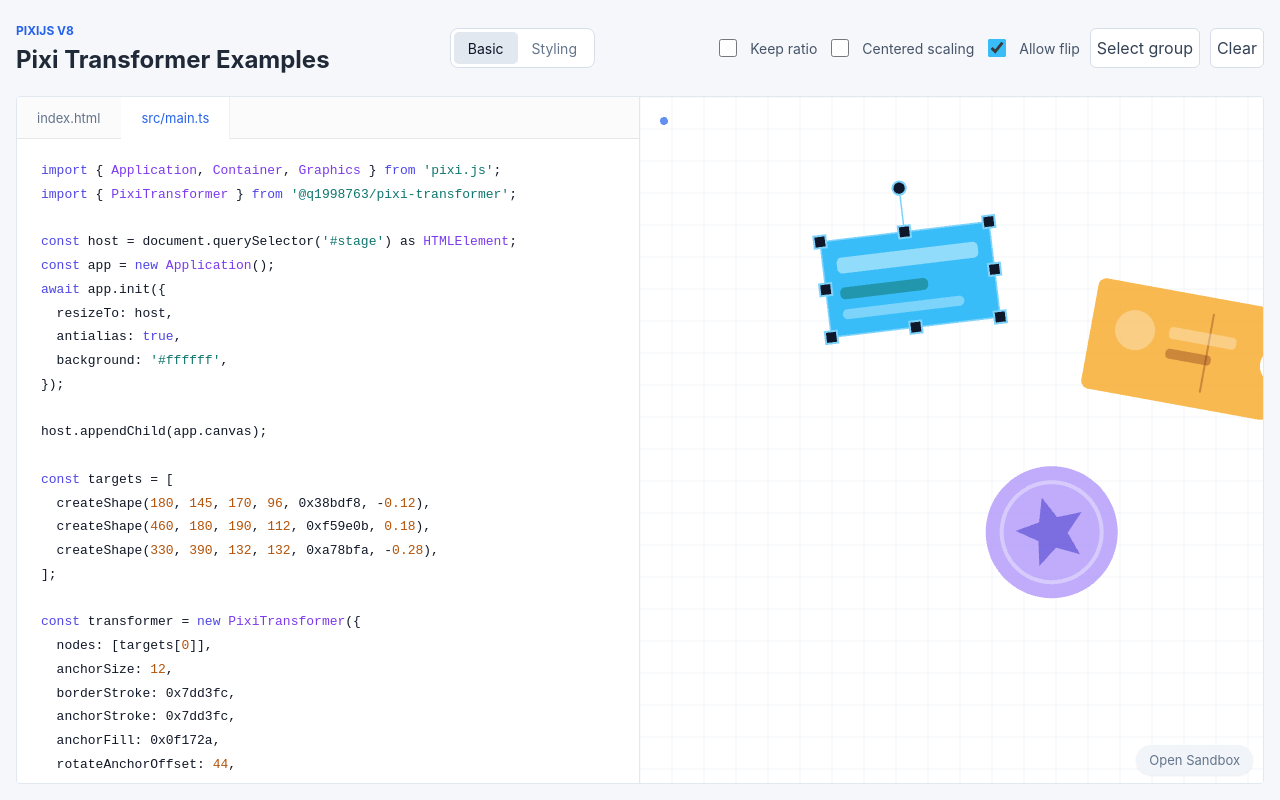
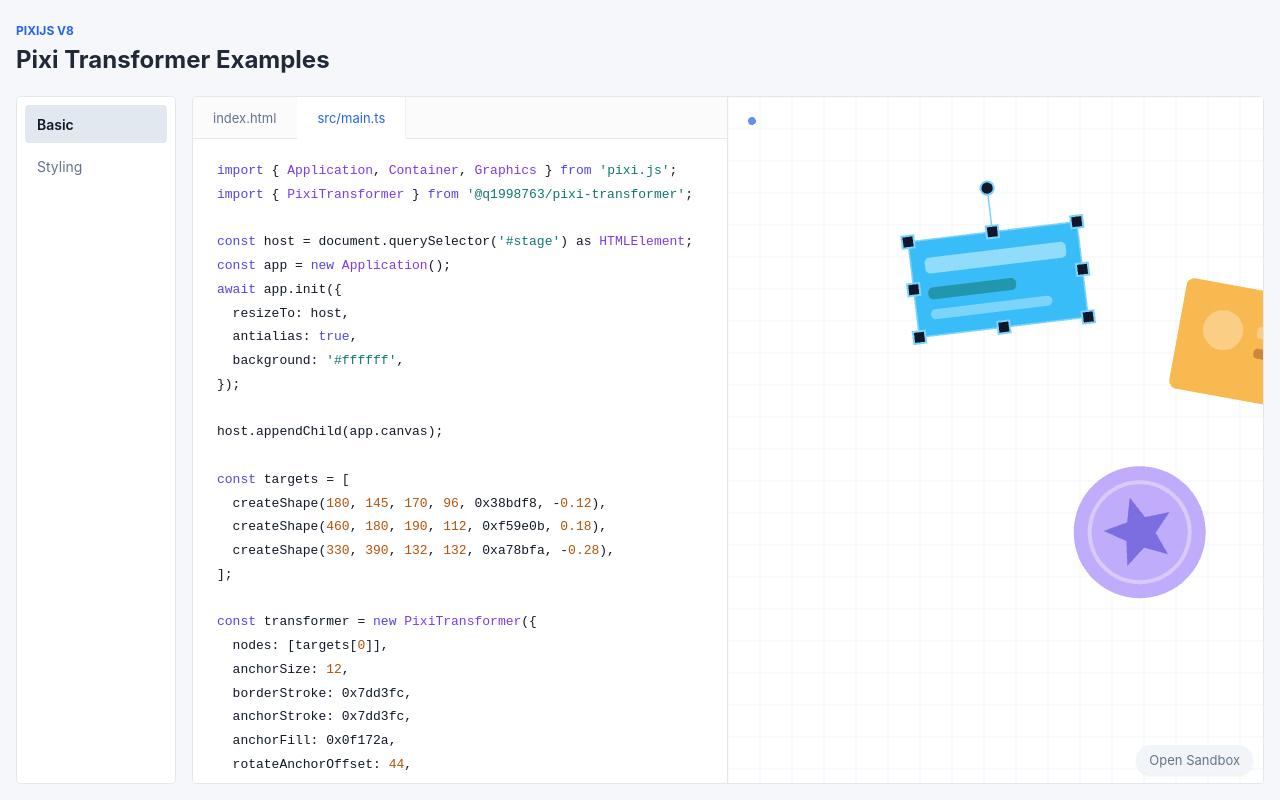
Before and after one commit to q1998763/pixi-transformer, a website built with Vite: page index.html in a window 1280 px wide. Built offline with nearby package versions, Linux system fonts and the light colour scheme; animation ran at ten frames a second.

Commit message:
Release 0.1.1 and add npm publish workflow

```diff
--- a/index.html
+++ b/index.html
@@ -13,19 +13,13 @@
           <p class="eyebrow">PixiJS v8</p>
           <h1>Pixi Transformer Examples</h1>
         </div>
-        <nav class="example-tabs" aria-label="Demo examples">
+      </header>
+      <main class="workspace">
+        <nav class="example-menu" aria-label="Demo examples">
           <button class="example-tab is-active" type="button" data-example="basic">Basic</button>
           <button class="example-tab" type="button" data-example="styling">Styling</button>
         </nav>
-        <div class="controls" aria-label="Transformer options">
-          <label><input id="keepRatio" type="checkbox" /> Keep ratio</label>
-          <label><input id="centered" type="checkbox" /> Centered scaling</label>
-          <label><input id="flip" type="checkbox" checked /> Allow flip</label>
-          <button id="multiSelect" type="button">Select group</button>
-          <button id="clearSelect" type="button">Clear</button>
-        </div>
-      </header>
-      <main class="sandbox">
+        <div class="sandbox">
           <section class="editor" aria-label="Example source code">
             <div class="tabs">
               <button class="tab is-active" type="button" data-file="index.html">index.html</button>
@@ -37,6 +31,7 @@
             <div id="stage"></div>
             <button id="openSandbox" class="sandbox-link" type="button">Open Sandbox</button>
           </section>
+        </div>
       </main>
     </div>
   </body>
--- a/package.json
+++ b/package.json
@@ -1,6 +1,6 @@
 {
   "name": "@q1998763/pixi-transformer",
-  "version": "0.1.0",
+  "version": "0.1.1",
   "type": "module",
   "description": "Konva-style transform controls for PixiJS v8.",
   "license": "MIT",
--- a/src/demo.css
+++ b/src/demo.css
@@ -28,8 +28,6 @@ body,
 .demo-header {
   display: flex;
   align-items: center;
-  justify-content: space-between;
-  gap: 24px;
   min-height: 64px;
 }
 
@@ -49,52 +47,40 @@ h1 {
   letter-spacing: 0;
 }
 
-.example-tabs {
+.workspace {
+  display: grid;
+  grid-template-columns: 160px minmax(0, 1fr);
+  gap: 16px;
+  min-height: 0;
+}
+
+.example-menu {
   display: flex;
-  align-items: center;
-  min-height: 40px;
-  padding: 3px;
-  border: 1px solid #d8dee9;
-  border-radius: 8px;
+  flex-direction: column;
+  align-items: stretch;
+  gap: 4px;
+  min-height: 0;
+  padding: 8px;
+  border: 1px solid #e2e8f0;
+  border-radius: 4px;
   background: #ffffff;
 }
 
 .example-tab {
-  min-height: 32px;
-  padding: 0 14px;
+  min-height: 38px;
+  padding: 0 12px;
   border: 0;
-  border-radius: 5px;
+  border-radius: 4px;
   color: #64748b;
   background: transparent;
   font-size: 14px;
+  text-align: left;
 }
 
 .example-tab.is-active {
   color: #0f172a;
   background: #e2e8f0;
-}
-
-.controls {
-  display: flex;
-  align-items: center;
-  flex-wrap: wrap;
-  justify-content: flex-end;
-  gap: 10px;
-}
-
-label {
-  display: flex;
-  align-items: center;
-  gap: 10px;
-  color: #475569;
-  font-size: 14px;
-  white-space: nowrap;
-}
-
-input {
-  width: 18px;
-  height: 18px;
-  accent-color: #38bdf8;
+  font-weight: 600;
 }
 
 button {
@@ -241,13 +227,22 @@ canvas {
   }
 
   .demo-header {
-    align-items: flex-start;
-    flex-direction: column;
-    gap: 14px;
+    min-height: auto;
   }
 
-  .controls {
-    justify-content: flex-start;
+  .workspace {
+    grid-template-columns: 1fr;
+    grid-template-rows: auto minmax(0, 1fr);
+    gap: 12px;
+  }
+
+  .example-menu {
+    flex-direction: row;
+  }
+
+  .example-tab {
+    flex: 1;
+    text-align: center;
   }
 
   .sandbox {
--- a/src/demo.ts
+++ b/src/demo.ts
@@ -4,11 +4,6 @@ import { PixiTransformer } from './PixiTransformer';
 
 const stageHost = getElement<HTMLElement>('#stage');
 const codeView = getElement<HTMLElement>('#codeView');
-const keepRatioInput = getElement<HTMLInputElement>('#keepRatio');
-const centeredInput = getElement<HTMLInputElement>('#centered');
-const flipInput = getElement<HTMLInputElement>('#flip');
-const multiSelectButton = getElement<HTMLButtonElement>('#multiSelect');
-const clearSelectButton = getElement<HTMLButtonElement>('#clearSelect');
 const openSandboxButton = getElement<HTMLButtonElement>('#openSandbox');
 const fileTabs = Array.from(document.querySelectorAll<HTMLButtonElement>('.tab'));
 const exampleTabs = Array.from(document.querySelectorAll<HTMLButtonElement>('.example-tab'));
@@ -183,11 +178,6 @@ async function main(): Promise<void> {
   window.addEventListener('pointerup', endTargetDrag);
   window.addEventListener('blur', endTargetDrag);
 
-  keepRatioInput.addEventListener('change', syncOptions);
-  centeredInput.addEventListener('change', syncOptions);
-  flipInput.addEventListener('change', syncOptions);
-  multiSelectButton.addEventListener('click', () => selectTargets(targets));
-  clearSelectButton.addEventListener('click', () => selectTargets([]));
   openSandboxButton.addEventListener('click', () => {
     window.open(sandboxUrl, '_blank', 'noopener,noreferrer');
   });
@@ -256,7 +246,6 @@ function resetScene(example: DemoExample): void {
 
   world.addChild(transformer);
   selectTargets([targets[0]]);
-  syncOptions();
 }
 
 function applyExampleTransformerOptions(example: DemoExample): void {
@@ -357,13 +346,6 @@ function getElement<T extends Element>(selector: string): T {
   }
 
   return element;
-}
-
-function syncOptions(): void {
-  transformer.options.keepRatio = keepRatioInput.checked;
-  transformer.options.centeredScaling = centeredInput.checked;
-  transformer.options.flipEnabled = flipInput.checked;
-  transformer.update();
 }
 
 function beginTargetDrag(event: FederatedPointerEvent): void {
```
Also changed, not shown: .github/workflows/publish.yml (added), CHANGELOG.md, 1 other file. Lines whose indentation alone changed are shown as unchanged.
